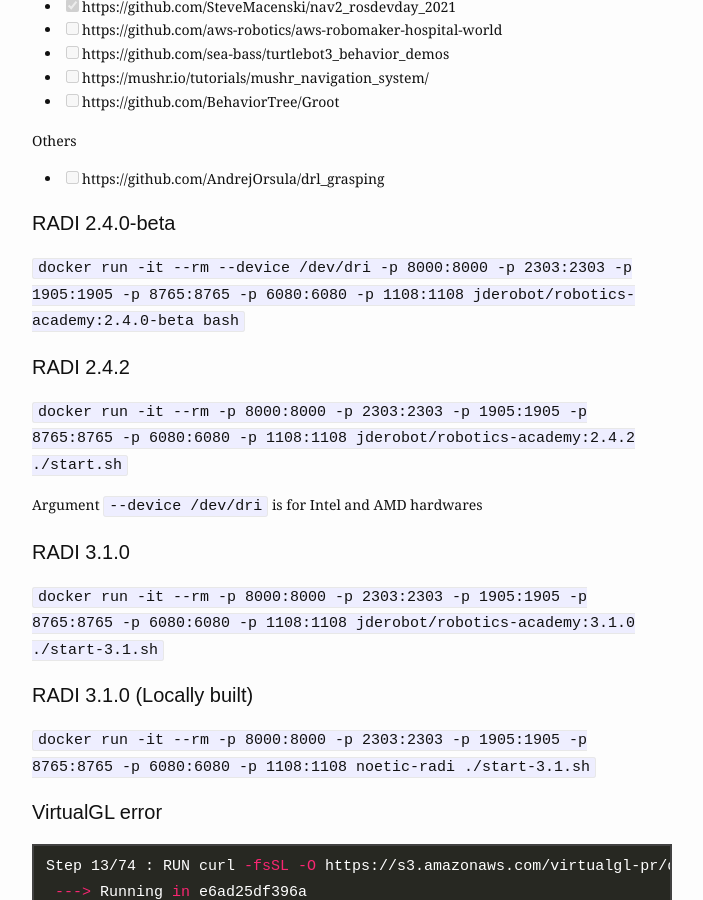
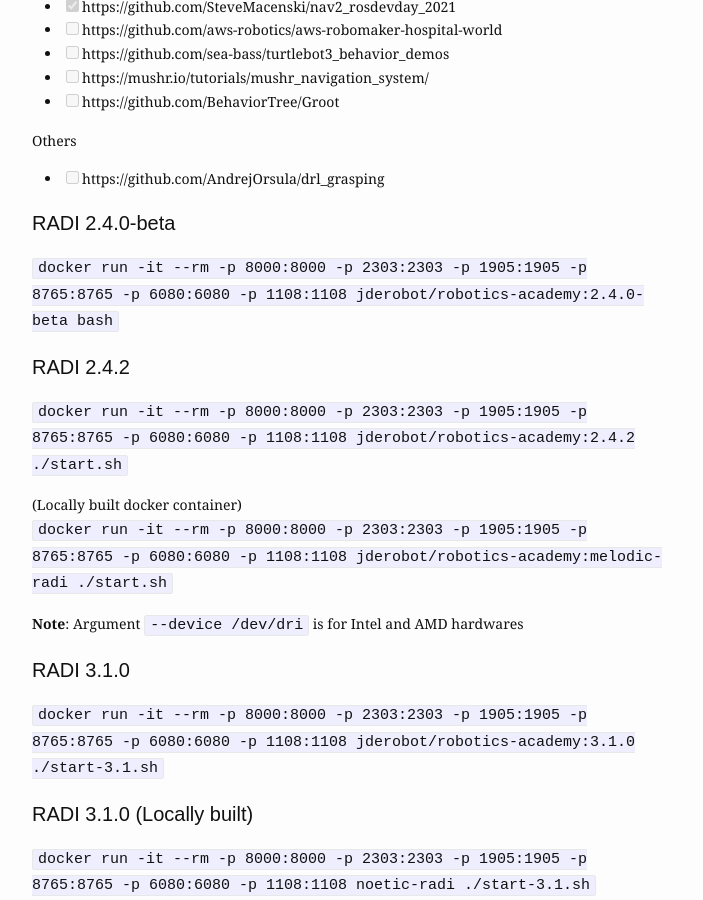
Before and after one commit to TheRoboticsClub/gsoc2021-Siddharth_Saha, a Jekyll site: the page built from docs/_posts/scribbles/2021-05-17-roughwork.md, in a window 1280 px wide and 900 px high, scrolled down 1831 px. Shown: the whole window, without its empty margins (288-991 px from the left). Built offline with Jekyll 4.4.1, drawn with Linux system fonts in a browser that asks for light colours; nearby versions of some CDN libraries; some of the changed text lies outside the part shown.

Commit message:
Minor updates to roughwork post

````diff
--- a/docs/_posts/scribbles/2021-05-17-roughwork.md
+++ b/docs/_posts/scribbles/2021-05-17-roughwork.md
@@ -18,7 +18,7 @@
 - [ ] Complete #11, #12, Final Report
 - [ ] Complete Nav2 Concepts
 - [x] Initiate RADI GUI in ROS2
-- [ ] File the virtualgl issue on upstream repo
+- [x] File the virtualgl issue on upstream repo
 
 #### Questions
 - [x] Why was the older JdeRobot GUI controller dropped?
@@ -64,13 +64,16 @@
 
 
 #### RADI 2.4.0-beta
-`docker run -it --rm --device /dev/dri -p 8000:8000 -p 2303:2303 -p 1905:1905 -p 8765:8765 -p 6080:6080 -p 1108:1108 jderobot/robotics-academy:2.4.0-beta bash`
+`docker run -it --rm -p 8000:8000 -p 2303:2303 -p 1905:1905 -p 8765:8765 -p 6080:6080 -p 1108:1108 jderobot/robotics-academy:2.4.0-beta bash`
 
 
 #### RADI 2.4.2
 `docker run -it --rm -p 8000:8000 -p 2303:2303 -p 1905:1905 -p 8765:8765 -p 6080:6080 -p 1108:1108 jderobot/robotics-academy:2.4.2 ./start.sh`
 
-Argument `--device /dev/dri` is for Intel and AMD hardwares
+(Locally built docker container)
+`docker run -it --rm -p 8000:8000 -p 2303:2303 -p 1905:1905 -p 8765:8765 -p 6080:6080 -p 1108:1108 jderobot/robotics-academy:melodic-radi ./start.sh`
+
+**Note**: Argument `--device /dev/dri` is for Intel and AMD hardwares
 
 #### RADI 3.1.0
 `docker run -it --rm -p 8000:8000 -p 2303:2303 -p 1905:1905 -p 8765:8765 -p 6080:6080 -p 1108:1108 jderobot/robotics-academy:3.1.0 ./start-3.1.sh`
@@ -240,3 +243,24 @@
 ```sh
 export DISPLAY=:1; xterm -geometry 400x400 -fa 'Monospace' -fs 10 -bg black -fg white
 ```
+
+
+### Random
+```sh
+#!/bin/bash
+
+docker build -f Dockerfile-foxy-minimal -t foxy-minimal-radi . && \
+docker run -it \
+      --rm \
+      --net=host \
+      --privileged \
+      --gpus all \
+      -e DISPLAY \
+      -e XAUTHORITY=/tmp/.Xauthority \
+      -v ${XAUTHORITY}:/tmp/.Xauthority \
+      -v /tmp/.X11-unix:/tmp/.X11-unix \
+      --name foxy_radi_container \
+      -v /home/trunc8/villa/Basement/Playground/JDE_playground/myRoboticsAcademy:/RoboticsAcademy \
+      -p 8000:8000 -p 2303:2303 -p 1905:1905 -p 8765:8765 -p 6080:6080 -p 1108:1108 \
+      foxy-minimal-radi bash
+```
````
